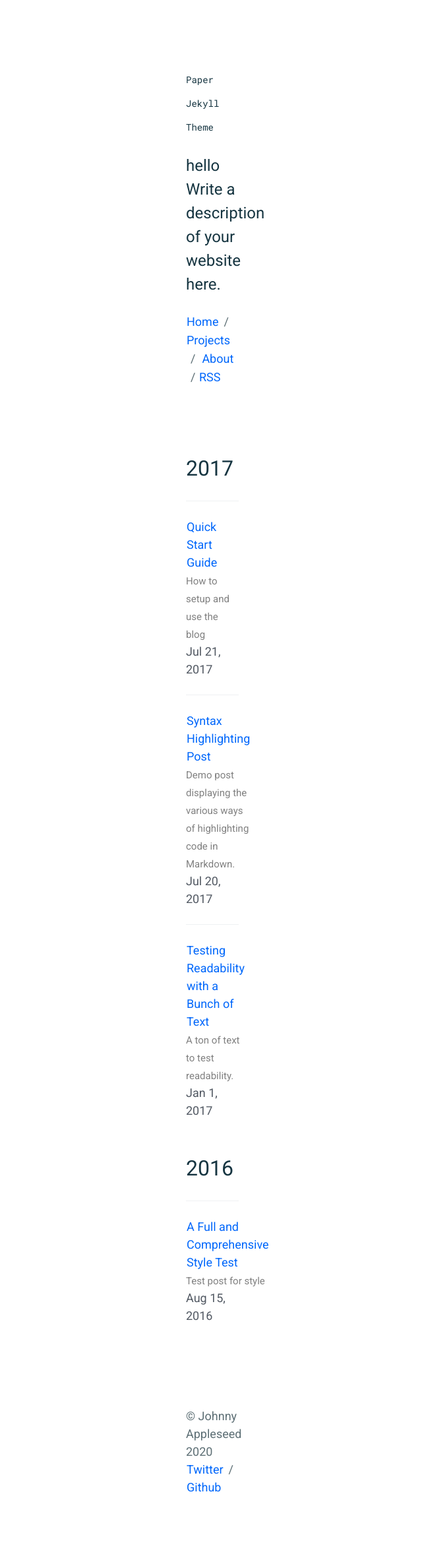
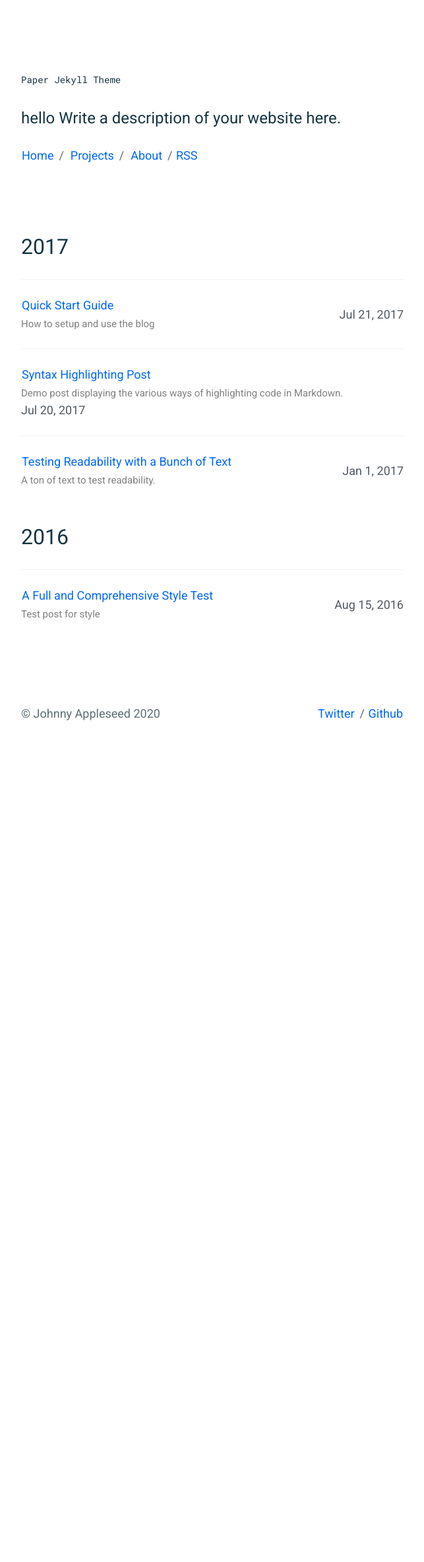
Before and after one commit to sumchuenli/sumchuenli.github.io, a Jekyll site: the page built from index.html, in a window 1280 px wide. Shown: the whole page at 66% size, without its empty margins (318-961 px from the left). Built offline with Jekyll 4.4.1, drawn with Linux system fonts in a browser that asks for light colours; after the commit the page ends 1195 px from its top, so only the background shows below that.

Commit message:
Update _layout.scss

```diff
--- a/_sass/utilities/_layout.scss
+++ b/_sass/utilities/_layout.scss
@@ -3,7 +3,7 @@
    ========================================================================== */
 
 .u-container {
-    max-width: 10rem;
+    max-width: 60rem; // 620px
     margin-right: auto;
     margin-left: auto;
     padding-top: 10rem; // 100px
```
